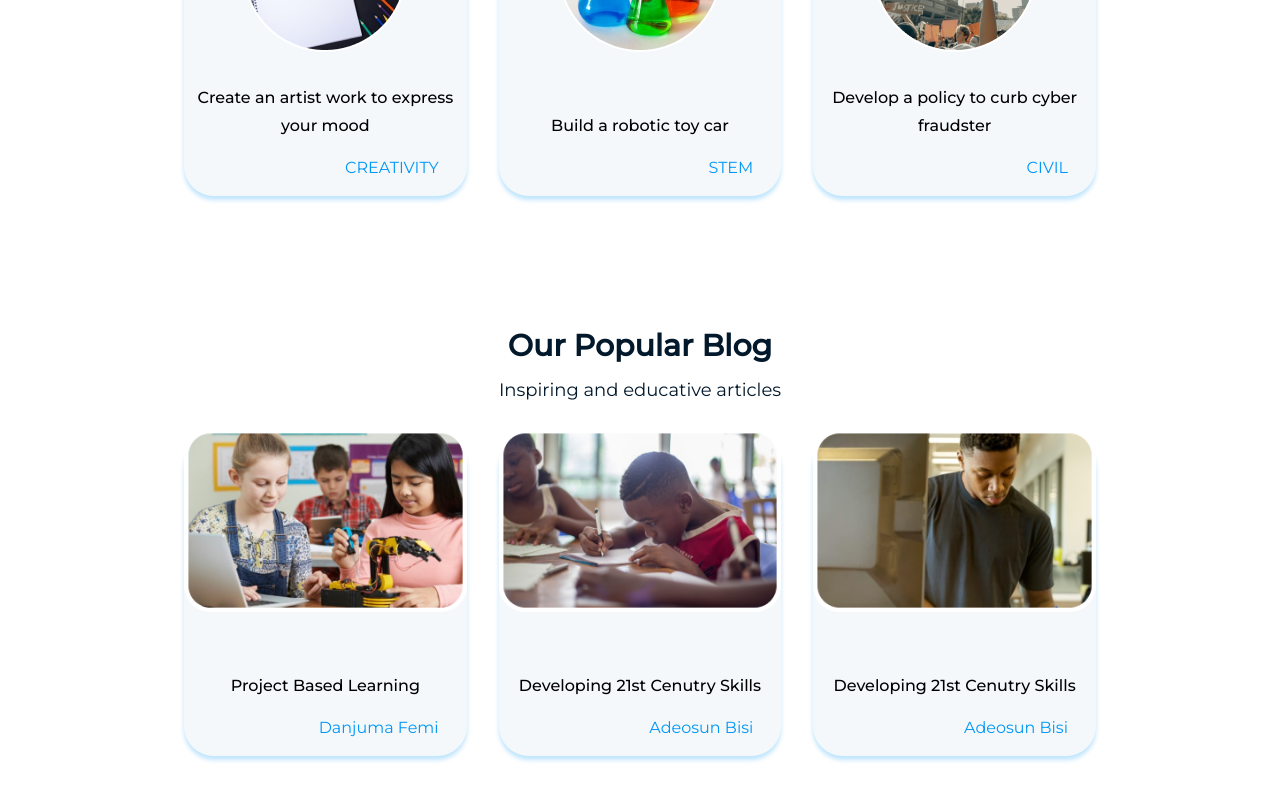
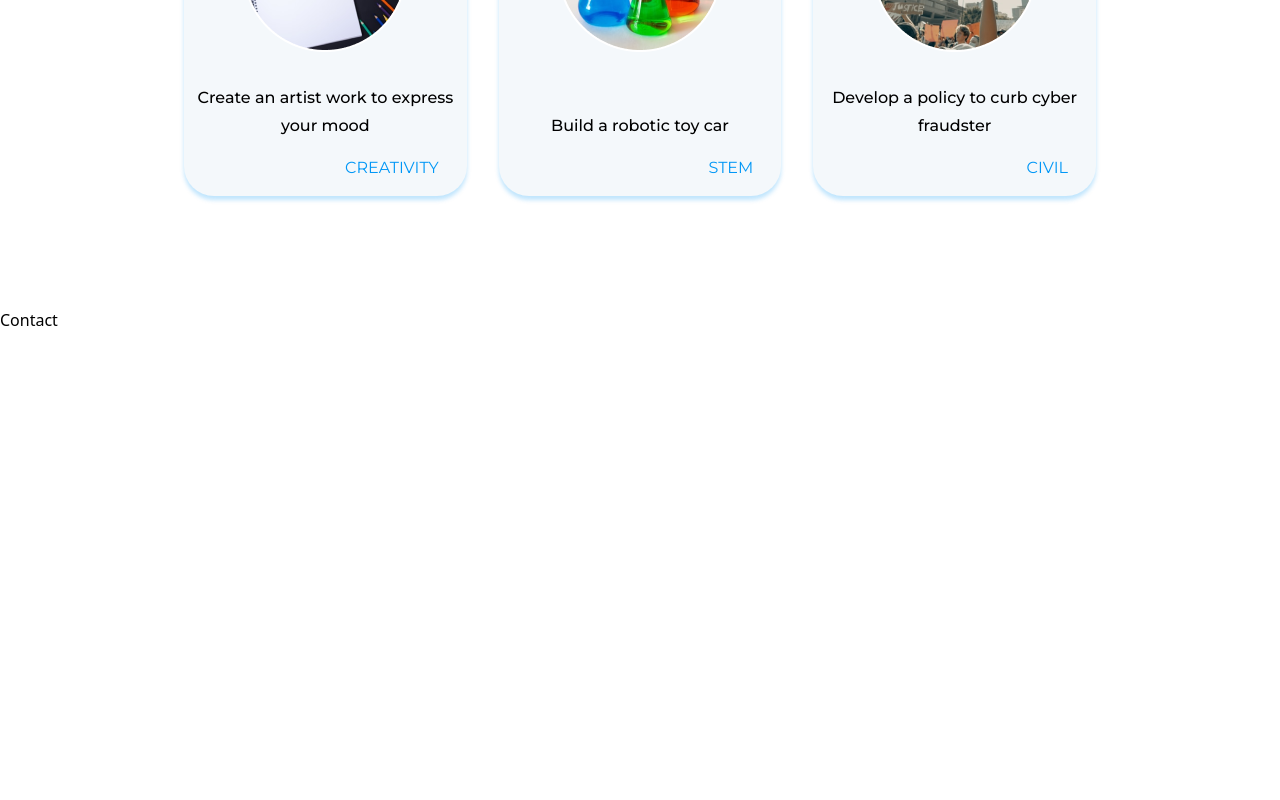
Before and after one commit to Dreezy305/scholarton-front-end, a React (Vite) app: page / in a window 1280 px wide. Shown: the part 3900-4700 px from the top of the page. After the commit the page ends 4232 px from the top, so only its background shows below. Built offline with nearby package versions, Linux system fonts and the light colour scheme.

Commit message:
our categories

```diff
--- a/src/App.tsx
+++ b/src/App.tsx
@@ -6,7 +6,8 @@ import About from "./screens/About/About";
 import How from "./screens/How-we-work/How";
 import Categories from "./screens/Categories/Categories";
 import Projects from "./screens/Projects/Projects";
-import Blog from "./screens/Blog/Blog";
+// import Blog from "./screens/Blog/Blog";
+import Contact from "./screens/Get-in-Touch/Contact";
 
 function App() {
   return (
@@ -17,7 +18,7 @@ function App() {
       <How />
       <Categories />
       <Projects />
-      <Blog />
+      <Contact />
     </>
   );
 }
--- a/src/components/Card/Card.tsx
+++ b/src/components/Card/Card.tsx
@@ -48,9 +48,9 @@ const Card = ({ icon, text, type, baseText }: CardProps) => {
       )}
 
       {type === "BLOG" && (
-        <div className="bg-lightBg rounded-[30px] flex flex-col px-4 space-y-4  h-80 card-shadow items-center relative">
+        <div className="bg-lightBg rounded-[30px] flex flex-col px-4 space-y-4  h-48 card-shadow items-center relative">
           {icon}
-          <p className="absolute bottom-14 font-MontserratMedium font-medium text-base leading-7 text-center">
+          <p className="absolute bottom-24 font-MontserratMedium font-medium text-base leading-7 text-center">
             {text}
           </p>
           <span className="absolute bottom-4 right-7 text-right text-skyBlue font-MontserratRegular font-normal">
--- a/src/screens/Blog/Blog.tsx
+++ b/src/screens/Blog/Blog.tsx
@@ -16,8 +16,8 @@ const Blog = () => {
         </p>
 
         <div className="grid grid-cols-1 gap-8 px-8 pb-8 lg:grid lg:grid-cols-3 md:grid md:grid-cols-2">
-          <Card
-            type="PROJECT"
+          {/* <Card
+            type="BLOG"
             icon={
               <img
                 src={Rectangle29}
@@ -27,10 +27,10 @@ const Blog = () => {
             }
             text="Project Based Learning"
             baseText="Danjuma Femi"
-          />
+          /> */}
 
-          <Card
-            type="PROJECT"
+          {/* <Card
+            type="BLOG"
             icon={
               <img
                 src={Rectangle42}
@@ -40,10 +40,10 @@ const Blog = () => {
             }
             text="Developing 21st Cenutry Skills"
             baseText="Adeosun Bisi"
-          />
+          /> */}
 
-          <Card
-            type="PROJECT"
+          {/* <Card
+            type="BLOG"
             icon={
               <img
                 src={Rectangle47}
@@ -53,7 +53,7 @@ const Blog = () => {
             }
             text="Developing 21st Cenutry Skills"
             baseText="Adeosun Bisi"
-          />
+          /> */}
         </div>
       </div>
     </section>
--- /dev/null
+++ b/src/screens/Get-in-Touch/Contact.tsx
@@ -0,0 +1,7 @@
+import React from "react";
+
+const Contact = () => {
+  return <div>Contact</div>;
+};
+
+export default Contact;
```
Also changed, not shown: src/screens/Get-in-Touch/contact.css (added).
